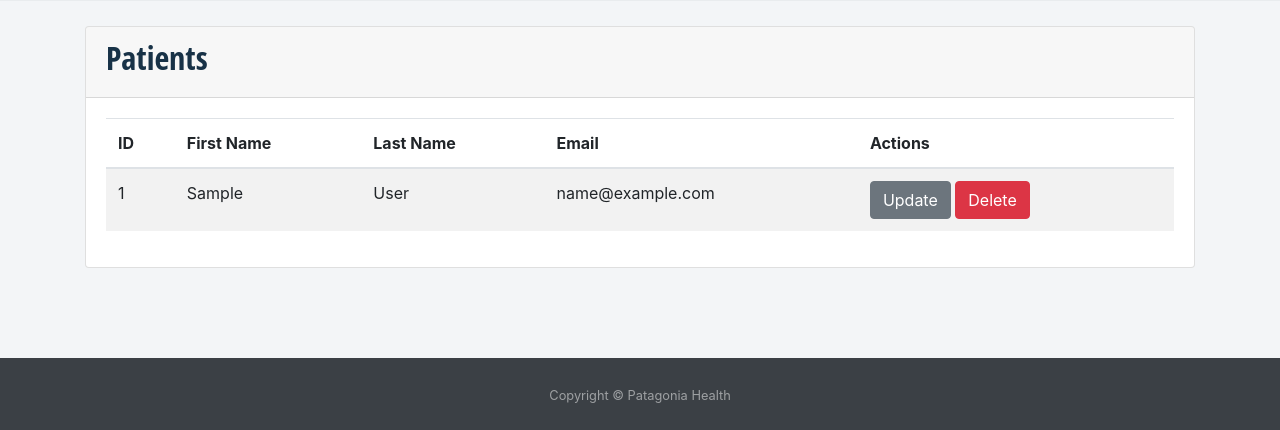
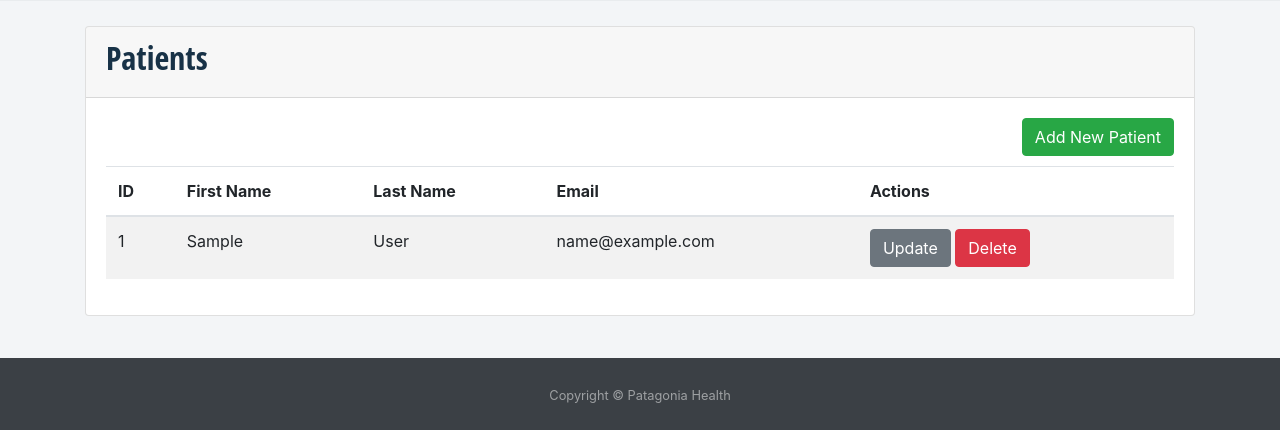
Before and after one commit to sppapalkar/patagonia, a Django app: page /patient/index/ in a window 1280 px wide. Shown: the part 370-800 px from the top of the page. Run offline with Django 3.2, Linux system fonts and the light colour scheme; a user stored in the database is signed in; tables that the repository leaves empty hold one stand-in row (values such as "Sample post"); some libraries are stand-ins or nearby versions.

```diff
--- a/patagonia/urls.py
+++ b/patagonia/urls.py
@@ -22,7 +22,7 @@ urlpatterns = [
     path('admin/', admin.site.urls),
     path('register/', user_views.register, name='register'),
     path('patient/', include('patients.urls')),
-    path('', auth_views.LoginView.as_view(template_name='users/login.html'), name='login'),
+    path('', auth_views.LoginView.as_view(redirect_authenticated_user=True, template_name='users/login.html'), name='login'),
     path('logout/', auth_views.LogoutView.as_view(template_name='users/logout.html'), name='logout'),
     # path('', include('users.urls')),
 ]
--- a/patients/templates/patients/index.html
+++ b/patients/templates/patients/index.html
@@ -5,6 +5,11 @@
             <h2 class="heading ">Patients</h2>
         </div>
         <div class="card-body">
+            <div class="options">
+                <a class="btn btn-success float-right" href="{% url 'patient-create'%}">Add New Patient</a>
+                <br> <br>
+            </div>
+
             <table style="..." class="table table-striped">
                 <thead>
                     <tr>
@@ -59,6 +64,10 @@
                     {% endfor %}
                 </tbody>
             </table>
+            {% if not patients %}
+                <p class="text-center">No Patients Found</p>
+            {% endif %}
         </div>
     </div>
+
 {% endblock content %}
--- a/patients/templates/patients/patient_form.html
+++ b/patients/templates/patients/patient_form.html
@@ -12,7 +12,7 @@
                         {{ form|crispy }}
                     </fieldset>
                     <div class="form-group">
-                        <button class="btn btn-outline-info" type="submit">Save!</button>
+                        <button class="btn btn-success" type="submit">Save!</button>
                     </div>
                 </form>
             </div>
--- a/patients/views.py
+++ b/patients/views.py
@@ -1,14 +1,9 @@
 from django.shortcuts import render, redirect
 from django.views.generic import ListView, CreateView, UpdateView, DeleteView
 from django.contrib.auth.mixins import LoginRequiredMixin, UserPassesTestMixin
-from django.contrib.auth.decorators import login_required
+from django.contrib.messages.views import SuccessMessageMixin
 from django.urls import reverse
 from .models import Patient
-
-
-@login_required
-def index(request):
-    return render(request, 'patients/index.html')
 
 
 class PatientListView(LoginRequiredMixin, ListView):
@@ -21,18 +16,20 @@ class PatientListView(LoginRequiredMixin, ListView):
         return self.model.objects.filter(physician=physician)
 
 
-class PatientCreateView(LoginRequiredMixin, CreateView):
+class PatientCreateView(LoginRequiredMixin, SuccessMessageMixin, CreateView):
     model = Patient
     fields = ['first_name', 'last_name', 'email']
+    success_message = 'Patient added successfully!'
 
     def form_valid(self, form):
         form.instance.physician = self.request.user
         return super().form_valid(form)
 
 
-class PatientUpdateView(LoginRequiredMixin, UserPassesTestMixin, UpdateView):
+class PatientUpdateView(LoginRequiredMixin, UserPassesTestMixin, SuccessMessageMixin, UpdateView):
     model = Patient
     fields = ['first_name', 'last_name', 'email']
+    success_message = 'Patient updated successfully!'
 
     def form_valid(self, form):
         form.instance.physician = self.request.user
--- a/users/templates/users/logout.html
+++ b/users/templates/users/logout.html
@@ -1,6 +1,6 @@
 {% extends "users/base.html" %}
 {% block content %}
-    <div class="content-section">
+    <div class="content-section card">
         <h2>You have logged out</h2>
         <div class="border-top pt-3">
             <small class="text-muted">
--- a/users/views.py
+++ b/users/views.py
@@ -5,6 +5,8 @@ from .forms import CustomUserCreationForm
 
 
 def register(request):
+    if request.user.is_authenticated:
+        return redirect('patient-index')
     if request.method == 'POST':
         form = CustomUserCreationForm(request.POST)
         if form.is_valid():
```
